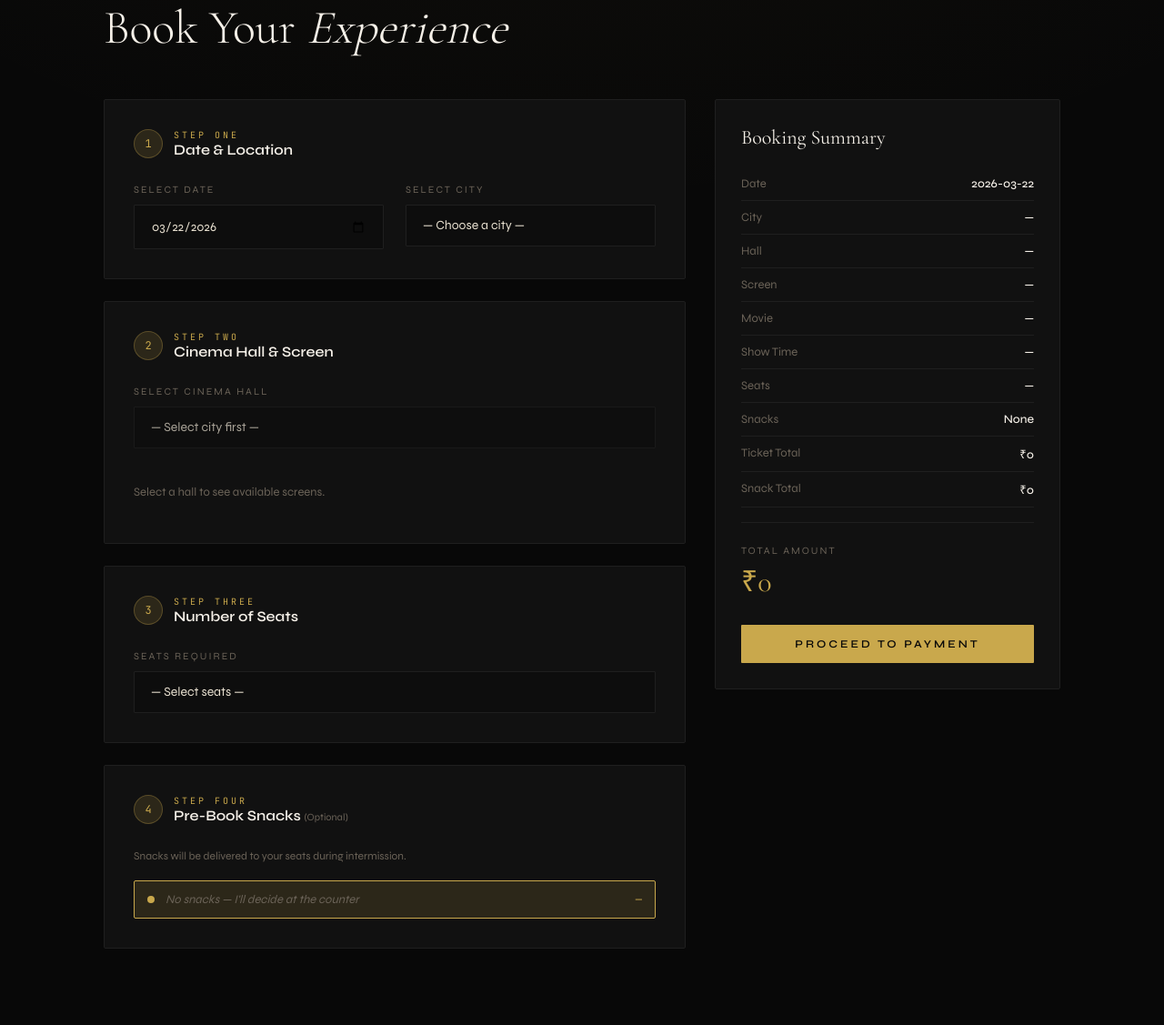
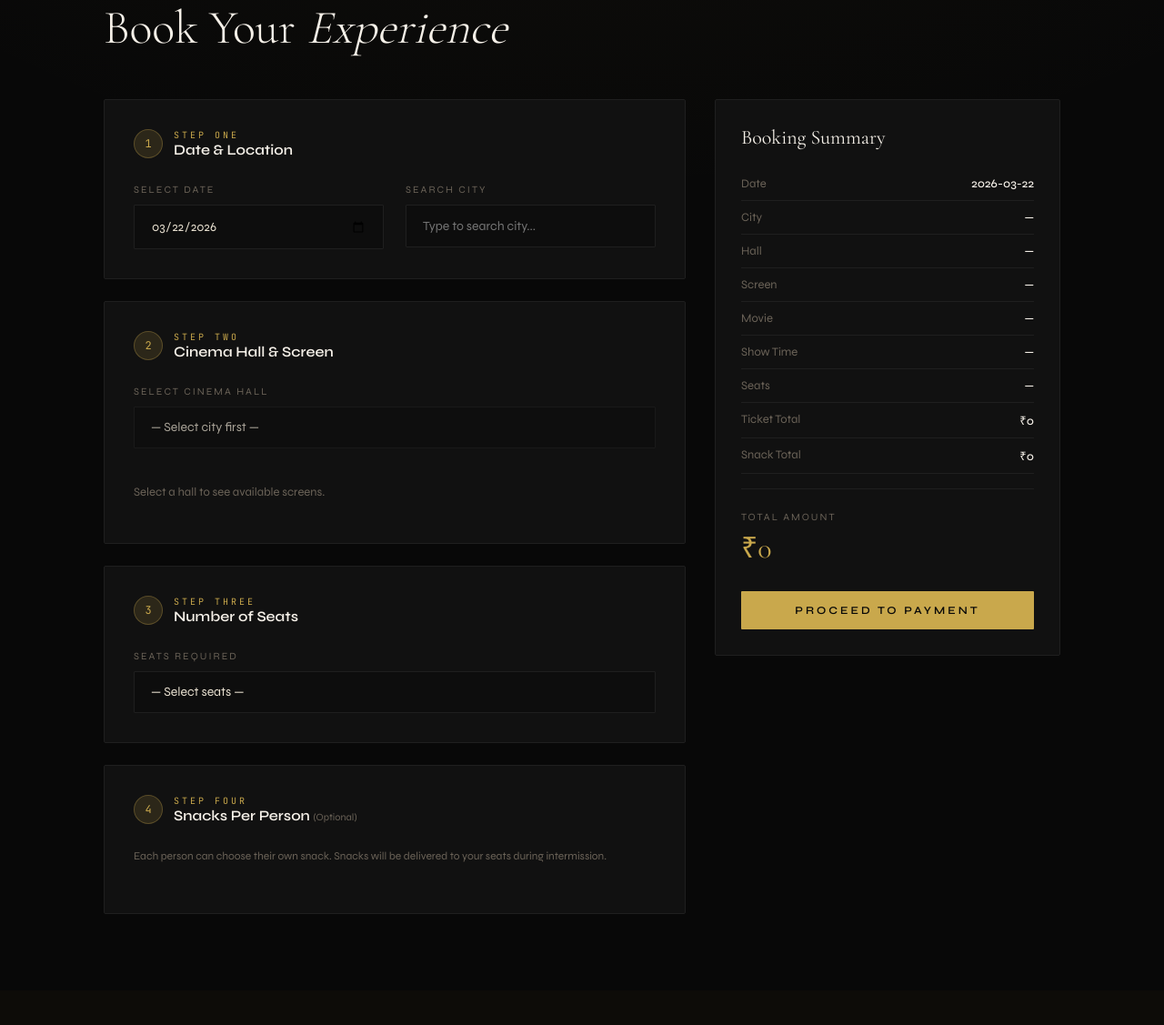
Before and after one commit to RounakNarayan/cineverse-dbms-project, a Flask app: template templates/customer.html in a window 1280 px wide. Shown: the part 150-1277 px from the top of the page at 91% size. After the commit the page ends 1155 px from the top, so only its background shows below. Run offline with Flask 3, Linux system fonts and the light colour scheme; the template is opened without the code that fills it, so the values that code supplies are empty.

Commit message:
Update customer.html

```diff
--- a/templates/customer.html
+++ b/templates/customer.html
@@ -2,10 +2,10 @@
   CineVerse — Customer Booking Page
   File: templates/customer.html
   Description: 4-step booking form.
-               Step 1: Date & City
+               Step 1: Date & City (with search filter)
                Step 2: Hall & Screen (loaded via AJAX)
                Step 3: Number of seats
-               Step 4: Pre-book snacks
+               Step 4: Snacks per person (each person picks their own)
                Live booking summary shown in sidebar.
 -->
 {% extends "base.html" %}
@@ -34,17 +34,25 @@
 .side-val { color: var(--white); font-weight: 500; }
 .total-label { font-size: 11px; letter-spacing: 2px; text-transform: uppercase; color: var(--muted); }
 .total-amount { font-family: 'Cormorant Garamond', serif; font-size: 32px; color: var(--gold); }
+.city-search-wrap { position: relative; }
+.city-search { width: 100%; background: var(--deep); border: 1px solid var(--border); color: var(--text); padding: 14px 18px; font-family: 'Syne', sans-serif; font-size: 14px; border-radius: 1px; outline: none; transition: border-color 0.2s; }
+.city-search:focus { border-color: var(--gold); }
+.city-dropdown { position: absolute; top: 100%; left: 0; right: 0; background: var(--deep); border: 1px solid var(--border); border-top: none; z-index: 50; display: none; max-height: 200px; overflow-y: auto; }
+.city-option { padding: 12px 18px; cursor: pointer; font-size: 14px; color: var(--text); transition: background 0.15s; }
+.city-option:hover { background: var(--gold-dim); color: var(--gold); }
+.person-snack-block { border: 1px solid var(--border); border-radius: 2px; padding: 20px; margin-bottom: 16px; }
+.person-title { font-size: 12px; font-weight: 600; color: var(--gold); letter-spacing: 2px; text-transform: uppercase; font-family: 'JetBrains Mono', monospace; margin-bottom: 16px; }
 .snack-grid { display: grid; gap: 8px; }
-.snack-item { display: flex; align-items: center; gap: 12px; padding: 12px 14px; border: 1px solid var(--border); border-radius: 2px; cursor: pointer; transition: all 0.2s; }
+.snack-item { display: flex; align-items: center; gap: 12px; padding: 10px 12px; border: 1px solid var(--border); border-radius: 2px; cursor: pointer; transition: all 0.2s; }
 .snack-item:hover { border-color: rgba(201,168,76,0.3); }
 .snack-item.selected { border-color: var(--gold); background: var(--gold-dim); }
 .snack-item input[type=radio] { display: none; }
 .snack-dot { width: 8px; height: 8px; border-radius: 50%; border: 2px solid var(--border); flex-shrink: 0; }
 .snack-item.selected .snack-dot { background: var(--gold); border-color: var(--gold); }
-.snack-name { flex: 1; font-size: 13px; color: var(--text); }
-.snack-price { font-size: 12px; color: var(--gold); font-family: 'JetBrains Mono', monospace; }
+.snack-name { flex: 1; font-size: 12px; color: var(--text); }
+.snack-price { font-size: 11px; color: var(--gold); font-family: 'JetBrains Mono', monospace; }
 .avail-good { color: #70c070; }
-.avail-low { color: #e0a070; }
+.avail-low  { color: #e0a070; }
 @media (max-width: 900px) { .booking-layout { grid-template-columns: 1fr; } .side-card { position: static; } }
 </style>
 {% endblock %}
@@ -75,13 +83,16 @@
                         <input type="date" name="date" id="dateInput" required>
                     </div>
                     <div class="form-group" style="margin:0;">
-                        <label>Select City</label>
-                        <select name="city" id="citySelect" required onchange="loadHalls()">
-                            <option value="">— Choose a city —</option>
-                            {% for city in cities %}
-                            <option value="{{ city['city'] }}">{{ city['city'] }}</option>
-                            {% endfor %}
-                        </select>
+                        <label>Search City</label>
+                        <input type="hidden" name="city" id="cityHidden" required>
+                        <div class="city-search-wrap">
+                            <input type="text" class="city-search" id="citySearch" placeholder="Type to search city..." autocomplete="off" oninput="filterCities()" onfocus="showDropdown()" onblur="hideDropdown()">
+                            <div class="city-dropdown" id="cityDropdown">
+                                {% for city in cities %}
+                                <div class="city-option" onmousedown="selectCity('{{ city['city'] }}')">{{ city['city'] }}</div>
+                                {% endfor %}
+                            </div>
+                        </div>
                     </div>
                 </div>
             </div>
@@ -120,7 +131,7 @@
                 </div>
                 <div class="form-group" style="margin:0;">
                     <label>Seats Required</label>
-                    <select name="seats" id="seatsSelect" required onchange="updateTotal()">
+                    <select name="seats" id="seatsSelect" required onchange="updateSeats()">
                         <option value="">— Select seats —</option>
                         {% for i in range(1, 11) %}
                         <option value="{{ i }}">{{ i }} seat{% if i > 1 %}s{% endif %}</option>
@@ -129,32 +140,17 @@
                 </div>
             </div>
 
-            <!-- STEP 4: Snacks -->
-            <div class="card" style="margin-bottom:24px;">
+            <!-- STEP 4: Snacks per person -->
+            <div class="card" style="margin-bottom:24px;" id="snacksSection" style="display:none;">
                 <div class="step-row">
                     <div class="step-num">4</div>
                     <div>
                         <div style="font-size:10px; letter-spacing:3px; color:var(--gold); font-family:'JetBrains Mono',monospace;">STEP FOUR</div>
-                        <div style="font-size:16px; font-weight:600; color:var(--white);">Pre-Book Snacks <span style="font-size:11px; color:var(--muted); font-weight:400;">(Optional)</span></div>
+                        <div style="font-size:16px; font-weight:600; color:var(--white);">Snacks Per Person <span style="font-size:11px; color:var(--muted); font-weight:400;">(Optional)</span></div>
                     </div>
                 </div>
-                <p style="font-size:12px; color:var(--muted); margin-bottom:20px;">Snacks will be delivered to your seats during intermission.</p>
-                <div class="snack-grid">
-                    <div class="snack-item selected" onclick="selectSnack(this, '')">
-                        <input type="radio" name="snack_id" value="" checked>
-                        <div class="snack-dot"></div>
-                        <div class="snack-name" style="color:var(--muted); font-style:italic;">No snacks — I'll decide at the counter</div>
-                        <div class="snack-price">—</div>
-                    </div>
-                    {% for snack in snacks %}
-                    <div class="snack-item" onclick="selectSnack(this, '{{ snack['id'] }}')">
-                        <input type="radio" name="snack_id" value="{{ snack['id'] }}">
-                        <div class="snack-dot"></div>
-                        <div class="snack-name">{{ snack['name'] }} <span style="font-size:10px; color:var(--muted);">({{ snack['category'] }})</span></div>
-                        <div class="snack-price">₹{{ snack['price'] }}</div>
-                    </div>
-                    {% endfor %}
-                </div>
+                <p style="font-size:12px; color:var(--muted); margin-bottom:24px;">Each person can choose their own snack. Snacks will be delivered to your seats during intermission.</p>
+                <div id="personSnacksContainer"></div>
             </div>
 
         </div>
@@ -169,7 +165,6 @@
             <div class="side-row"><span class="side-key">Movie</span><span class="side-val" id="sumMovie">—</span></div>
             <div class="side-row"><span class="side-key">Show Time</span><span class="side-val" id="sumTime">—</span></div>
             <div class="side-row"><span class="side-key">Seats</span><span class="side-val" id="sumSeats">—</span></div>
-            <div class="side-row"><span class="side-key">Snacks</span><span class="side-val" id="sumSnack">None</span></div>
             <div class="side-row"><span class="side-key">Ticket Total</span><span class="side-val" id="sumTickets">₹0</span></div>
             <div class="side-row"><span class="side-key">Snack Total</span><span class="side-val" id="sumSnackTotal">₹0</span></div>
             <hr class="divider" style="margin:16px 0;">
@@ -189,35 +184,81 @@
 
 {% block extra_js %}
 <script>
+    // Snack data from server
+    const snacks = [
+        {% for snack in snacks %}
+        { id: {{ snack['id'] }}, name: "{{ snack['name'] }}", category: "{{ snack['category'] }}", price: {{ snack['price'] }} },
+        {% endfor %}
+    ];
+
+    const cities = [{% for city in cities %}"{{ city['city'] }}",{% endfor %}];
+
+    // Set today's date
     const today = new Date().toISOString().split('T')[0];
     document.getElementById('dateInput').min   = today;
     document.getElementById('dateInput').value = today;
     document.getElementById('sumDate').textContent = today;
 
-    let selectedTicketPrice = 0;
-    let selectedSnackPrice  = 0;
-
     document.getElementById('dateInput').addEventListener('change', function() {
         document.getElementById('sumDate').textContent = this.value || '—';
     });
 
-    async function loadHalls() {
-        const city    = document.getElementById('citySelect').value;
+    let selectedTicketPrice = 0;
+    let snackPrices = {};
+
+    // ── City Search ──────────────────────────────────────────────────
+    function filterCities() {
+        const query    = document.getElementById('citySearch').value.toLowerCase();
+        const options  = document.querySelectorAll('.city-option');
+        const dropdown = document.getElementById('cityDropdown');
+        let hasMatch   = false;
+        options.forEach(opt => {
+            const match = opt.textContent.toLowerCase().includes(query);
+            opt.style.display = match ? 'block' : 'none';
+            if (match) hasMatch = true;
+        });
+        dropdown.style.display = hasMatch ? 'block' : 'none';
+        // Clear city if user types something different
+        if (!cities.includes(document.getElementById('citySearch').value)) {
+            document.getElementById('cityHidden').value = '';
+        }
+    }
+
+    function showDropdown() {
+        document.getElementById('cityDropdown').style.display = 'block';
+    }
+
+    function hideDropdown() {
+        setTimeout(() => {
+            document.getElementById('cityDropdown').style.display = 'none';
+        }, 200);
+    }
+
+    function selectCity(city) {
+        document.getElementById('citySearch').value  = city;
+        document.getElementById('cityHidden').value  = city;
+        document.getElementById('sumCity').textContent = city;
+        document.getElementById('cityDropdown').style.display = 'none';
+        loadHalls(city);
+    }
+
+    // ── Load Halls ───────────────────────────────────────────────────
+    async function loadHalls(city) {
         const hallSel = document.getElementById('hallSelect');
-        document.getElementById('sumCity').textContent = city || '—';
-        hallSel.disabled = !city;
+        hallSel.disabled = true;
         hallSel.innerHTML = '<option value="">— Loading... —</option>';
-        if (!city) return;
         const res   = await fetch(`/api/halls?city=${encodeURIComponent(city)}`);
         const halls = await res.json();
         hallSel.innerHTML = '<option value="">— Choose a hall —</option>';
         halls.forEach(h => hallSel.innerHTML += `<option value="${h.id}">${h.name}</option>`);
-        document.getElementById('screensContainer').style.display  = 'none';
+        hallSel.disabled = false;
+        document.getElementById('screensContainer').style.display   = 'none';
         document.getElementById('screensPlaceholder').style.display = 'block';
         document.getElementById('screenIdInput').value = '';
         checkProceed();
     }
 
+    // ── Load Screens ─────────────────────────────────────────────────
     async function loadScreens() {
         const hallId   = document.getElementById('hallSelect').value;
         const hallText = document.getElementById('hallSelect').selectedOptions[0]?.text || '—';
@@ -240,51 +281,92 @@
                 <div class="screen-price">₹${s.ticket_price}</div>
             </label>`;
         });
-        document.getElementById('screensContainer').style.display  = 'block';
+        document.getElementById('screensContainer').style.display   = 'block';
         document.getElementById('screensPlaceholder').style.display = 'none';
     }
 
+    // ── Select Screen ────────────────────────────────────────────────
     function selectScreen(el, id, name, movie, time, price) {
         document.querySelectorAll('.screen-card').forEach(c => c.classList.remove('selected'));
         el.classList.add('selected');
-        document.getElementById('screenIdInput').value       = id;
-        document.getElementById('sumScreen').textContent     = name;
-        document.getElementById('sumMovie').textContent      = movie;
-        document.getElementById('sumTime').textContent       = time;
+        document.getElementById('screenIdInput').value   = id;
+        document.getElementById('sumScreen').textContent = name;
+        document.getElementById('sumMovie').textContent  = movie;
+        document.getElementById('sumTime').textContent   = time;
         selectedTicketPrice = price;
         updateTotal();
         checkProceed();
     }
 
-    function selectSnack(el, id) {
-        document.querySelectorAll('.snack-item').forEach(s => s.classList.remove('selected'));
+    // ── Update Seats & Render Per-Person Snack Pickers ───────────────
+    function updateSeats() {
+        const seats = parseInt(document.getElementById('seatsSelect').value) || 0;
+        document.getElementById('sumSeats').textContent = seats ? `${seats} seat${seats > 1 ? 's' : ''}` : '—';
+        renderPersonSnacks(seats);
+        updateTotal();
+        checkProceed();
+    }
+
+    function renderPersonSnacks(seats) {
+        const container = document.getElementById('personSnacksContainer');
+        container.innerHTML = '';
+        snackPrices = {};
+        if (seats <= 0) return;
+
+        for (let i = 1; i <= seats; i++) {
+            snackPrices[i] = 0;
+            let snackOptions = `
+            <div class="snack-item selected" onclick="selectSnack(this, ${i}, '', 0)">
+                <input type="radio" name="snack_person_${i}" value="" checked>
+                <div class="snack-dot"></div>
+                <div class="snack-name" style="color:var(--muted); font-style:italic;">No snack</div>
+                <div class="snack-price">—</div>
+            </div>`;
+            snacks.forEach(s => {
+                snackOptions += `
+                <div class="snack-item" onclick="selectSnack(this, ${i}, '${s.id}', ${s.price})">
+                    <input type="radio" name="snack_person_${i}" value="${s.id}">
+                    <div class="snack-dot"></div>
+                    <div class="snack-name">${s.name} <span style="font-size:10px; color:var(--muted);">(${s.category})</span></div>
+                    <div class="snack-price">₹${s.price}</div>
+                </div>`;
+            });
+
+            container.innerHTML += `
+            <div class="person-snack-block">
+                <div class="person-title">🎟 Person ${i}</div>
+                <div class="snack-grid">${snackOptions}</div>
+            </div>`;
+        }
+    }
+
+    // ── Select Snack for a Person ────────────────────────────────────
+    function selectSnack(el, personNum, snackId, price) {
+        const block = el.closest('.person-snack-block');
+        block.querySelectorAll('.snack-item').forEach(s => s.classList.remove('selected'));
         el.classList.add('selected');
         el.querySelector('input[type=radio]').checked = true;
-        const priceText = el.querySelector('.snack-price').textContent;
-        selectedSnackPrice = priceText === '—' ? 0 : parseFloat(priceText.replace('₹', ''));
-        const snackName = el.querySelector('.snack-name').textContent.trim().split('(')[0].trim();
-        document.getElementById('sumSnack').textContent = id ? snackName : 'None';
+        snackPrices[personNum] = price;
         updateTotal();
     }
 
+    // ── Update Total ─────────────────────────────────────────────────
     function updateTotal() {
         const seats       = parseInt(document.getElementById('seatsSelect').value) || 0;
         const ticketTotal = seats * selectedTicketPrice;
-        const snackTotal  = seats * selectedSnackPrice;
-        document.getElementById('sumSeats').textContent      = seats ? `${seats} seat${seats > 1 ? 's' : ''}` : '—';
+        const snackTotal  = Object.values(snackPrices).reduce((a, b) => a + b, 0);
         document.getElementById('sumTickets').textContent    = `₹${ticketTotal}`;
         document.getElementById('sumSnackTotal').textContent = `₹${snackTotal}`;
         document.getElementById('sumTotal').textContent      = `₹${ticketTotal + snackTotal}`;
-        checkProceed();
     }
 
+    // ── Check Proceed Button ─────────────────────────────────────────
     function checkProceed() {
         const ready = document.getElementById('screenIdInput').value &&
                       document.getElementById('seatsSelect').value &&
-                      document.getElementById('dateInput').value;
+                      document.getElementById('dateInput').value &&
+                      document.getElementById('cityHidden').value;
         document.getElementById('proceedBtn').disabled = !ready;
     }
-
-    document.getElementById('seatsSelect').addEventListener('change', () => { updateTotal(); checkProceed(); });
 </script>
 {% endblock %}
```
